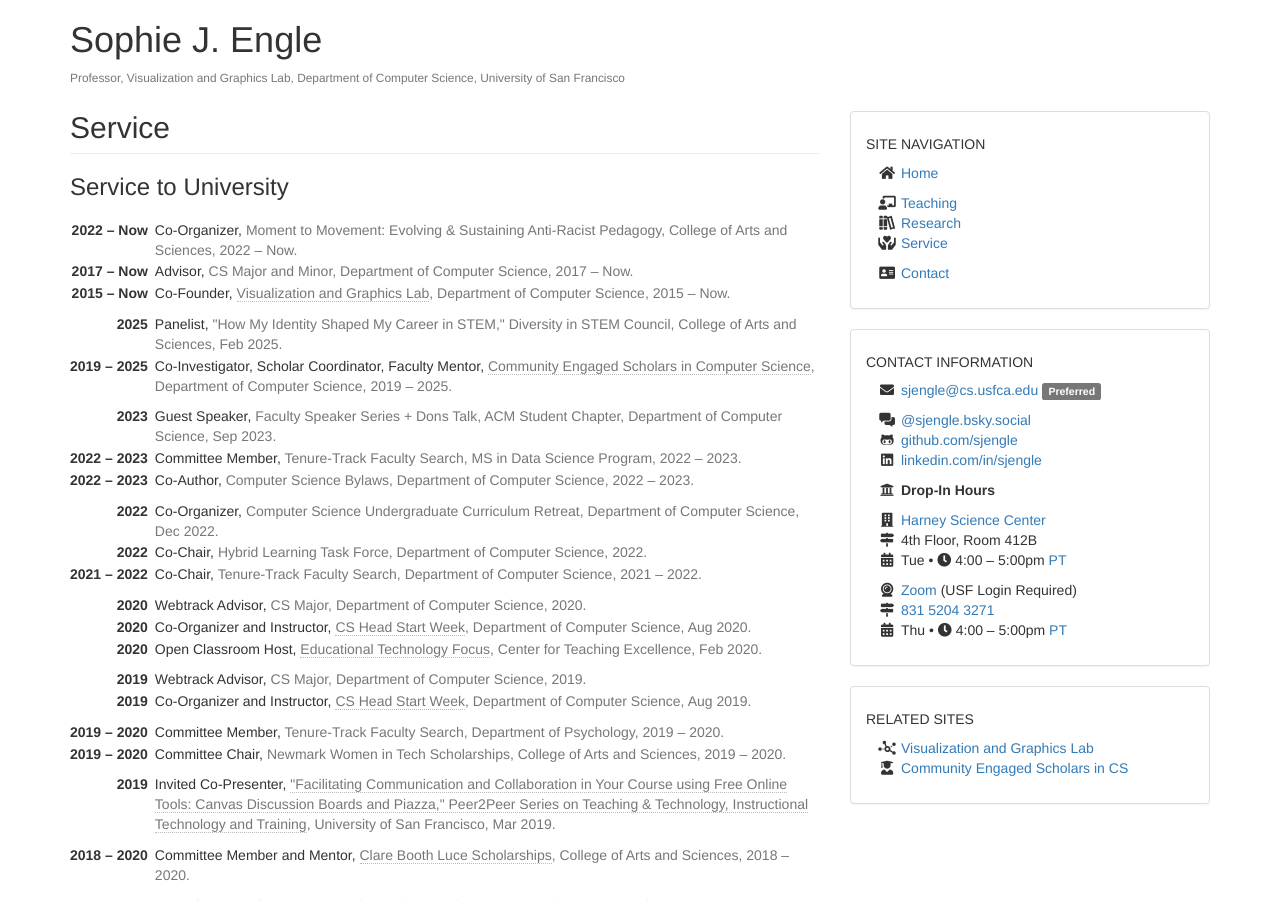
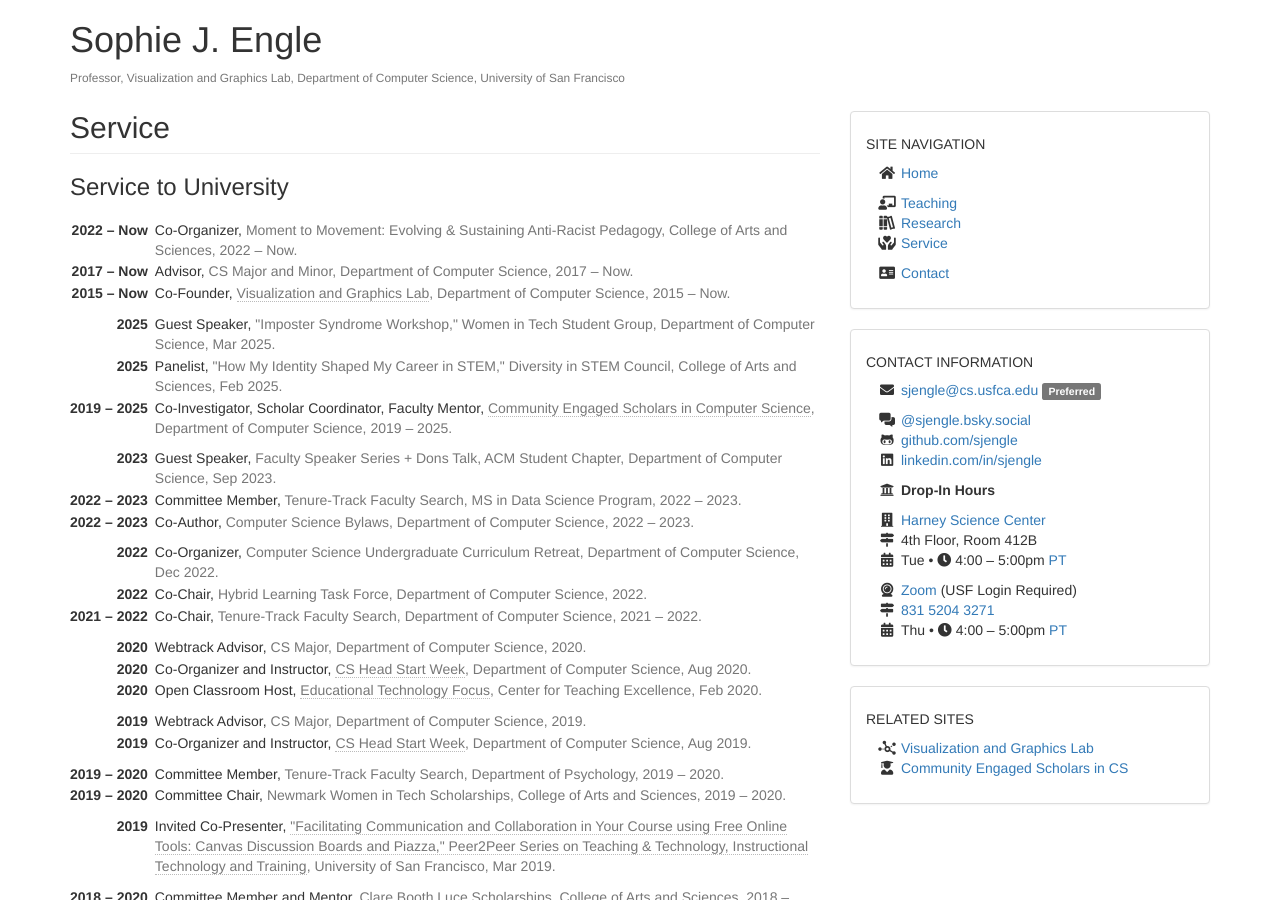
Before and after one commit to sjengle/sjengle.github.io, a Jekyll site: the page built from service.html, in a window 1280 px wide and 900 px high. Built offline with Jekyll 4.4.1, drawn with Linux system fonts in a browser that asks for light colours.

Commit message:
Adding imposter workshop

```diff
--- a/_data/service.yaml
+++ b/_data/service.yaml
@@ -290,6 +290,12 @@ university:
   #   end: 2025-02-14
   #   key: '20250214'
 
+  - ref: 'Guest Speaker'
+    org: '"Imposter Syndrome Workshop," Women in Tech Student Group, Department of Computer Science'
+    beg: false
+    end: 2025-03-20
+    key: '20250320'
+
   - ref: 'Co-Organizer'
     org: 'Moment to Movement: Evolving & Sustaining Anti-Racist Pedagogy'
     loc: 'College of Arts and Sciences'
```
